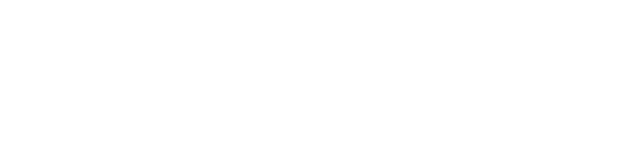
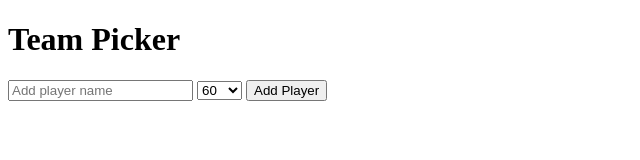
Before and after one commit to freddiecabrera/team-picker, a plain HTML site: page index.html in a window 1280 px wide. Shown: the whole page, without its empty margins (0-640 px from the left). Drawn offline with nearby package versions, Linux system fonts and the light colour scheme.

Commit message:
create player submission form

```diff
--- a/index.html
+++ b/index.html
@@ -7,6 +7,27 @@
 </head>
 <body>
 
+  <h1>Team Picker</h1>
+
+  <div class="form">
+    <input class='nameInput' type="text" placeholder="Add player name">
+    <select class="dropdownMenu"></select>
+    <button class='button'>Add Player</button>
+  </div>
+
+
+
+
+
+
+
+
+
+
+
+
+
+
 </body>
 <script src="https://code.jquery.com/jquery-2.2.1.min.js" charset="utf-8"></script>
 <script src="main.js" charset="utf-8"></script>
--- a/main.js
+++ b/main.js
@@ -0,0 +1,12 @@
+$(document).ready(init);
+function init(){
+  numOfPlayers();
+}
+
+var numOfPlayers = function() {
+  var $select = $(".dropdownMenu");
+  var showcounter = 100;
+    for (i = 60; i <= showcounter; i++) {
+        $select.append($('<option></option>').val(i).html(i));
+    }
+}
```
